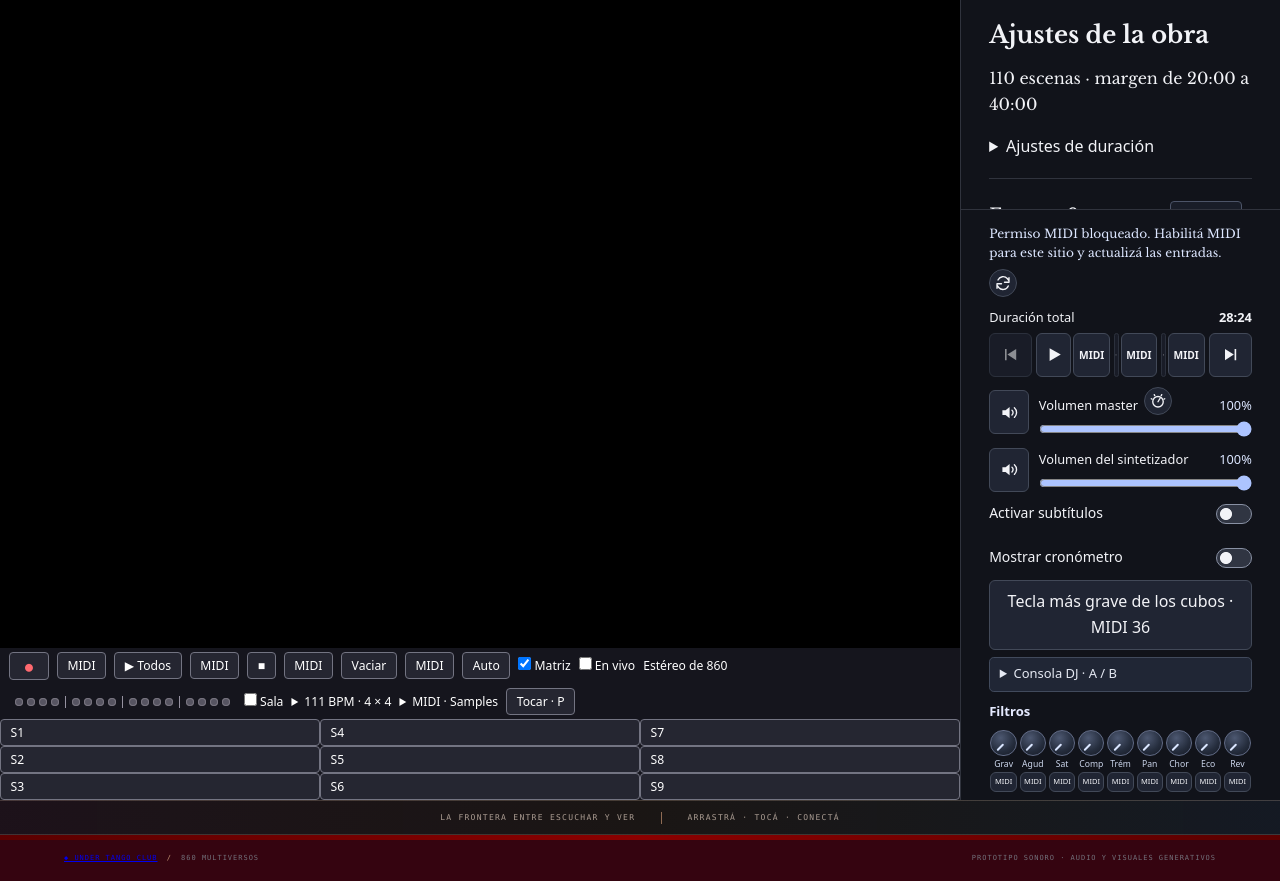
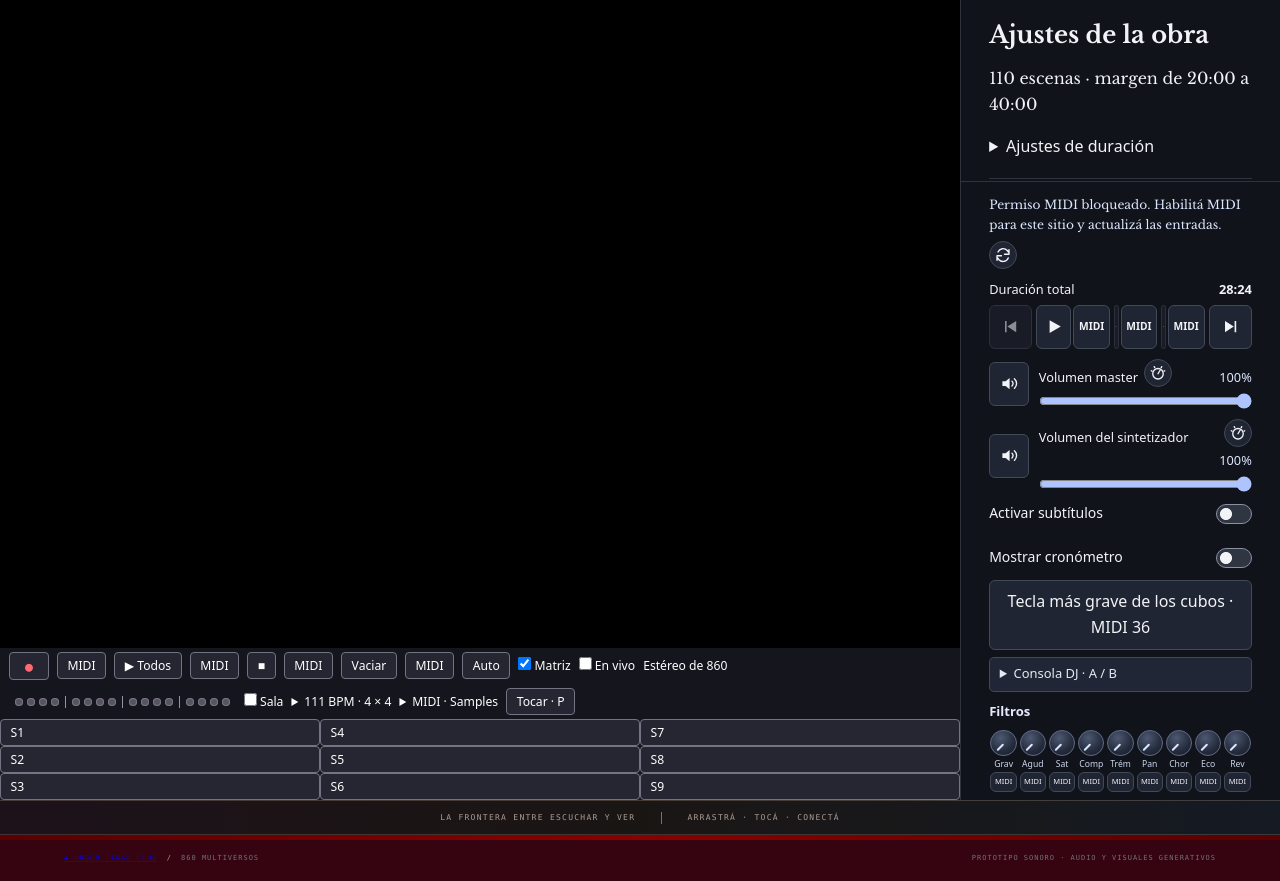
Before and after one commit to O-UnderTango-Club/UnderTangoWEBNextJS, a Next.js app: page /860-multiversos in a window 1280 px wide. Built offline with nearby package versions, Linux system fonts and the light colour scheme.

Commit message:
860 Multiversos | Asignación MIDI del volumen del sintetizador
Aprende el CC o Pitch Bend del fader físico y conserva la asignación del sintetizador en el mapa del Órganon.

```diff
--- a/app/860-multiversos/control-map.ts
+++ b/app/860-multiversos/control-map.ts
@@ -1,11 +1,28 @@
 import {DJ_MIDI_NAMES, isDjPad, type DjMidiMap, type DjMidiTarget} from "./dj-midi";
-import {filterForFader} from "./master-filters";
+import {filterForFader, type FilterFader} from "./master-filters";
 
 export const CONTROL_FILE = "Controles-860.json";
 export const CONTROL_FORMAT = "undertango-860/controles-v1";
 export const SETTINGS_PREFIX = "860-multiversos:settings:v1:";
 export const JOURNAL_KEY = "860-multiversos:organon:v1";
 export const RECOVERED_CONTROLS = "860-controles-recuperados";
+export const MASTER_FADER = "-1";
+export const SYNTH_FADER = "synth-volume";
+export const VOLUME_FADER_LABELS = {
+  [MASTER_FADER]: "Máster",
+  [SYNTH_FADER]: "Volumen del sintetizador",
+} as const;
+export type VolumeFader = keyof typeof VOLUME_FADER_LABELS;
+export type FaderTarget = VolumeFader | FilterFader;
+
+export function isVolumeFader(key: string): key is VolumeFader {
+  return Object.hasOwn(VOLUME_FADER_LABELS, key);
+}
+
+export function isFaderTarget(key: string): key is FaderTarget {
+  return isVolumeFader(key) || !!filterForFader(key);
+}
+
 export const BANK_ACTIONS = { volume: "Volumen", stop: "Stop", play: "Play inmediato", once: "Una vuelta", next: "Play en el 1", toggle: "Play / stop", select: "Elegir destino" } as const;
 export const TRANSPORT_NAMES = {
   play: "Play general", pauseScene: "Pausa general", stopScene: "Stop general", record: "Grabar",
@@ -92,7 +109,7 @@ function validSetting(name: SettingName, value: unknown): boolean {
         validSignal(id) && object(item) && integer(item.slot, 0, 8) && short(item.action) && Object.hasOwn(BANK_ACTIONS, item.action) &&
         short(item.label) && (item.alias === undefined || validSignal(item.alias, true)));
     case "ccMap":
-      return object(value) && Object.entries(value).every(([slot, b]) => (/^(-1|[0-8])$/.test(slot) || filterForFader(slot)) && object(b) &&
+      return object(value) && Object.entries(value).every(([slot, b]) => (isFaderTarget(slot) || /^[0-8]$/.test(slot)) && object(b) &&
         short(b.inputId) && (b.inputName === undefined || short(b.inputName)) && integer(b.cc, -1, 127) &&
         (b.ccChannel === undefined || integer(b.ccChannel, 0, 15)) &&
         (b.bendChannel === undefined || integer(b.bendChannel, 0, 15)));
@@ -166,7 +183,7 @@ export function describeControls(s: Settings): Rows {
   }
   for (const [slot, b] of Object.entries(s.ccMap)) {
     const filter=filterForFader(slot);
-    rows[slot === "-1" ? "Máster" : filter ? "Filtros · " + filter.label : "Síntesis histórica · " + synth[Number(slot)]] =
+    rows[isVolumeFader(slot) ? VOLUME_FADER_LABELS[slot] : filter ? "Filtros · " + filter.label : "Síntesis histórica · " + synth[Number(slot)]] =
       (b.inputName || b.inputId) + " · " + (b.cc < 0 ? "Pitch Bend · canal " + (Number(b.bendChannel) + 1) : "CC " + b.cc + (b.ccChannel === undefined ? "" : " · canal " + (b.ccChannel + 1)));
   }
   const buttons = transportBindings(s);
@@ -193,12 +210,14 @@ function sharedFaders(settings: Settings): string[] {
     if (key[2] !== "cc" && key[2] !== "bend") continue;
     for (const [slot, b] of Object.entries(settings.ccMap)) {
       const filter=filterForFader(slot);
-      if (slot !== "-1" && !filter) continue;
+      const destination = filter ? "el filtro " + filter.label :
+        isVolumeFader(slot) ? "el " + VOLUME_FADER_LABELS[slot].toLowerCase() : null;
+      if (!destination) continue;
       const device = a.alias ? signal(a.alias)[1] : undefined;
       const sameDevice = device && b.inputName ? device===b.inputName : key[0]===b.inputId;
       const sameSignal = key[2] === "cc" ? b.cc === key[3] && (b.ccChannel===undefined || b.ccChannel===key[1]) : b.cc < 0 && b.bendChannel === key[1];
       if (sameDevice && sameSignal) found.push("S" + (a.slot + 1) + " · " + BANK_ACTIONS[a.action] + " comparte " + a.label +
-        (filter ? " con el filtro " + filter.label : " con el máster") + ". El banco cede ese control.");
+        " con " + destination + ". El banco cede ese control.");
     }
   }
   return found;
--- a/app/860-multiversos/partitura.tsx
+++ b/app/860-multiversos/partitura.tsx
@@ -1,8 +1,11 @@
 "use client";
 
 import { useSavedSetting } from "./saved-setting";
-import { SETTINGS_PREFIX, PIANO_KEYS as computerPianoKeys, type CcBinding } from "./control-map";
-import { useCallback, useEffect, useLayoutEffect, useMemo, useRef, useState, type ReactNode } from "react";
+import {
+  isFaderTarget, isVolumeFader, MASTER_FADER, PIANO_KEYS as computerPianoKeys, SETTINGS_PREFIX,
+  SYNTH_FADER, VOLUME_FADER_LABELS, type CcBinding, type FaderTarget, type VolumeFader,
+} from "./control-map";
+import { useCallback, useEffect, useLayoutEffect, useMemo, useRef, useState } from "react";
 import styles from "./page.module.css";
 import { frequencyPoint, OCTAVE_NOTES, ORIGINAL_NOTES, tuningAt, type FrequencyVector } from "./frequency-tuning";
 import { sceneNoiseBuffers, scheduleContinuationAudio } from "./scene-audio";
@@ -31,7 +34,7 @@ import { useScorePercussion } from "./score-percussion";
 import { hasReferenceVisual, ReferenceVisual } from "./reference-visuals";
 import { ExtendedArt, useExtendedArtAudio } from "./extended-art";
 import { FilterControls } from "./filter-controls";
-import { createMasterFilters, filterForFader, type FilterFader, type FilterValues, type MasterFilter } from "./master-filters";
+import { createMasterFilters, filterForFader, type FilterValues, type MasterFilter } from "./master-filters";
 import { protectPeaks, SPEAKER_CEILING } from "./peak-protection";
 import {ritualLayer} from "./ritual-patterns";
 import { hasScoredTake, isManualLayer } from "./layer-take";
@@ -50,9 +53,6 @@ import { MIDI_REASSIGNMENT, reassignMidi, type MidiReassignment } from "./midi-r
 import { EXTENDED_STYLE } from "./extended-style";
 
 import { monitorMidiInputs, type MidiInputLike, type MidiDevice } from "./midi-inputs";
-
-const MASTER_FADER = "-1";
-type FaderTarget = typeof MASTER_FADER | FilterFader;
 
 type MidiAccessLike = {
   inputs: {
@@ -1291,13 +1291,16 @@ function OpeningFilm({cue, output, controls, strikes, paused, finish}: {
   </div>;
 }
 
-function VolumeControl({ id, label, sound, volume, onChange, children }: {
+function VolumeControl({ id, label, sound, volume, onChange, target, binding, learning, learn }: {
   id: string;
   label: string;
   sound: string;
   volume: number;
   onChange: (value: number) => void;
-  children?: ReactNode;
+  target: VolumeFader;
+  binding?: CcBinding;
+  learning: boolean;
+  learn: (target: FaderTarget) => void;
 }) {
   const audibleVolume = useRef(volume || 100);
   useEffect(() => {
@@ -1306,6 +1309,12 @@ function VolumeControl({ id, label, sound, volume, onChange, children }: {
 
   const muted = volume === 0;
   const soundAction = muted ? "Restaurar " + sound : "Silenciar " + sound;
+  const midiTarget = target === MASTER_FADER ? "volumen" : "volumen del sintetizador";
+  const midiAction = learning ? "Cancelar asignación del fader" :
+    (binding ? "Reasignar fader al " : "Asignar fader al ") + midiTarget;
+  const assignment = binding ? (binding.inputName || binding.inputId) + " · " +
+    (binding.cc < 0 ? "Pitch Bend" : "CC " + binding.cc) +
+    " · canal " + ((binding.bendChannel ?? binding.ccChannel ?? 0) + 1) : "";
   return <div className="zero-volume">
     <button type="button" aria-label={soundAction} title={soundAction}
       onClick={() => onChange(muted ? audibleVolume.current : 0)}>
@@ -1318,7 +1327,13 @@ function VolumeControl({ id, label, sound, volume, onChange, children }: {
     <div>
       <div className="zero-volume-label">
         <label htmlFor={id}>{label}</label>
-        {children}
+        <button type="button" className="zero-midi-icon" title={assignment ? midiAction + " · " + assignment : midiAction}
+          aria-label={midiAction} aria-pressed={learning} data-assigned={!!binding} onClick={() => learn(target)}>
+          <svg viewBox="0 0 24 24" aria-hidden="true">
+            <circle cx="12" cy="13" r="7" />
+            <path d="m12 13 3-5M3 9l1 .5M7 3.5l.7 1.3M17 3.5l-.7 1.3M21 9l-1 .5" />
+          </svg>
+        </button>
         <output htmlFor={id}>{volume}%</output>
       </div>
       <input id={id} type="range" min={0} max={100} step={1}
@@ -1328,22 +1343,32 @@ function VolumeControl({ id, label, sound, volume, onChange, children }: {
   </div>;
 }
 
-function ModuleZero({ firstMidi, calibration, toggleCalibration, masterVolume, setMasterVolume, learnFader, learningFader, faderBinding, faderSignal, pianoRouting, connectMidi, midiConnection, midiInputs, filters, setFilter, filterBindings, filterLearning, learnFilter }: {
-  firstMidi: number; calibration: boolean; toggleCalibration: () => void; masterVolume: number; setMasterVolume: (value: number) => void; learnFader: () => void; learningFader: boolean; faderBinding?: CcBinding; faderSignal: string;
+function ModuleZero({
+  firstMidi, calibration, toggleCalibration, masterVolume, setMasterVolume, synthVolume, setSynthVolume,
+  learnFader, learningFader, faderBindings, faderSignal, pianoRouting, connectMidi, midiConnection, midiInputs,
+  filters, setFilter,
+}: {
+  firstMidi: number;
+  calibration: boolean;
+  toggleCalibration: () => void;
+  masterVolume: number;
+  setMasterVolume: (value: number) => void;
+  synthVolume: number;
+  setSynthVolume: (value: number) => void;
+  learnFader: (target: FaderTarget) => void;
+  learningFader: FaderTarget | null;
+  faderBindings: Record<string, CcBinding>;
+  faderSignal: string;
   pianoRouting: { current: PerformanceInput | null };
   connectMidi: (rescan?: boolean) => Promise<void>;
   midiConnection: MidiConnection;
   midiInputs: MidiDevice[];
   filters: FilterValues;
-  setFilter: (id:MasterFilter,value:number)=>void;
-  filterBindings:Record<string,CcBinding>;
-  filterLearning:FilterFader|null;
-  learnFilter:(target:FilterFader)=>void;
+  setFilter: (id: MasterFilter, value: number) => void;
 }) {
   const [stage, setStage] = useState<keyof typeof MODULE_ZERO_SCENE_BY_STAGE | ExtendedScene>("ready");
   const [scanState, setScanState] = useState<"idle" | "busy" | "done">("idle");
   const transportMidi = useTransportMidi(connectMidi);
-  const faderLabel = learningFader ? "Cancelar asignación del fader" : faderBinding ? "Reasignar fader al volumen" : "Asignar fader al volumen";
   const activeScene = typeof stage === "number" ? stage : MODULE_ZERO_SCENE_BY_STAGE[stage];
   const noteScene = typeof activeScene === "string" && isNoteScene(activeScene) ? activeScene : null;
   const extendedScene = typeof stage === "number" ? stage : null;
@@ -1410,7 +1435,6 @@ function ModuleZero({ firstMidi, calibration, toggleCalibration, masterVolume, s
   const outputRef = useRef<GainNode | null>(null);
   const masterVolumeRef = useRef(masterVolume);
   const synthOutputRef = useRef<GainNode | null>(null);
-  const [synthVolume, setSynthVolume] = useSavedSetting("liveInstrumentVolume", 100);
   const synthVolumeRef = useRef(synthVolume);
   const timersRef = useRef(new Set<number>());
   const waitingCues = useRef(new Set<() => void>());
@@ -2230,7 +2254,8 @@ function ModuleZero({ firstMidi, calibration, toggleCalibration, masterVolume, s
       }
       .zero-controls button.zero-midi-icon { display:inline-grid; place-items:center; width:28px; height:28px; min-height:28px; padding:3px; border-radius:50%; }
       .zero-controls .zero-midi-icon svg { width:18px; height:18px; fill:none; stroke:currentColor; stroke-width:1.8; stroke-linecap:round; stroke-linejoin:round; }
-      .zero-midi-icon[aria-pressed=true] { background:#65518f; }
+      .zero-midi-icon[data-assigned=true] { border-color:#83bfba; color:#bcf3df; }
+       .zero-midi-icon[aria-pressed=true] { background:#65518f; }
       .zero-volume-label output { margin-left:auto; }
       .zero-volume-label output { color: #dce6ff; font-variant-numeric: tabular-nums; }
       .zero-settings {
@@ -2543,12 +2568,11 @@ function ModuleZero({ firstMidi, calibration, toggleCalibration, masterVolume, s
           </button>
         </div>
         {transportMidi.learning && ["play","pauseScene","stopScene"].includes(transportMidi.learning) && <small role="status">{transportMidi.hint}</small>}
-        <VolumeControl id="zero-master-volume" label="Volumen master" sound="sonido" volume={masterVolume} onChange={setMasterVolume}>
-          <button type="button" className="zero-midi-icon" title={faderLabel} aria-label={faderLabel} aria-pressed={learningFader} onClick={learnFader}><svg viewBox="0 0 24 24" aria-hidden="true"><circle cx="12" cy="13" r="7"/><path d="m12 13 3-5M3 9l1 .5M7 3.5l.7 1.3M17 3.5l-.7 1.3M21 9l-1 .5"/></svg></button>
-        </VolumeControl>
-        {(learningFader || faderSignal) && <small role="status" style={{display:"block"}}>{faderSignal || "Esperando un movimiento MIDI del fader…"}</small>}
-        <VolumeControl id="zero-synth-volume" label="Volumen del sintetizador" sound="sintetizador"
-          volume={synthVolume} onChange={setSynthVolume} />
+        <VolumeControl id="zero-master-volume" label="Volumen master" sound="sonido" volume={masterVolume} onChange={setMasterVolume}
+          target={MASTER_FADER} binding={faderBindings[MASTER_FADER]} learning={learningFader === MASTER_FADER} learn={learnFader} />
+        <VolumeControl id="zero-synth-volume" label="Volumen del sintetizador" sound="sintetizador" volume={synthVolume} onChange={setSynthVolume}
+          target={SYNTH_FADER} binding={faderBindings[SYNTH_FADER]} learning={learningFader === SYNTH_FADER} learn={learnFader} />
+        {faderSignal && <small role="status" style={{display:"block"}}>{faderSignal}</small>}
         <label className="zero-subtitle-toggle">
           Activar subtítulos
           <input type="checkbox" role="switch" checked={showSubtitles}
@@ -2565,8 +2589,8 @@ function ModuleZero({ firstMidi, calibration, toggleCalibration, masterVolume, s
         <DjConsole output={cue ? outputRef.current : null} inputs={midiInputs}
           scene={sceneNumber} cue={cue} seconds={durations[sceneNumber ?? 0]} paused={paused}
           automatic={djAutomatic} setAutomatic={setDjAutomatic} connectMidi={connectMidi}/>
-        <FilterControls values={filters} change={setFilter} bindings={filterBindings}
-          learning={filterLearning} learn={learnFilter}/>
+        <FilterControls values={filters} change={setFilter} bindings={faderBindings}
+          learning={learningFader && !isVolumeFader(learningFader) ? learningFader : null} learn={learnFader}/>
         {(preparing || paused) && <span className="zero-playback-status" role="status">{waitingForAudio ? "Tocá ▶ para habilitar el audio." : preparing ? "Preparando audio…" : "En pausa"}</span>}
       </div>
     </aside>
@@ -2580,6 +2604,7 @@ export default function Multiversos860Page() {
   const [firstMidi, setFirstMidi] = useSavedSetting("cubeFirstMidi", 36);
   const [calibration, setCalibration] = useState(false);
   const [masterVolume, setMasterVolume] = useSavedSetting("masterVolume", 100);
+  const [synthVolume, setSynthVolume] = useSavedSetting("liveInstrumentVolume", 100);
   const [faderSignal, setFaderSignal] = useState("");
   const [ccMap, setCcMap] = useSavedSetting<Record<string, CcBinding>>("ccMap", {});
   const [filters, setFilters] = useSavedSetting<FilterValues>("masterFilters", {});
@@ -2687,7 +2712,7 @@ export default function Multiversos860Page() {
           (controlType==="bend" ? binding.cc===-1 && binding.bendChannel===channel :
             controlType==="cc" && binding.cc===first && (binding.ccChannel===undefined || binding.ccChannel===channel));
         const fader = Object.keys(ccMapRef.current).find(key =>
-          (key===MASTER_FADER || filterForFader(key)) && matchesControl(ccMapRef.current[key]));
+          isFaderTarget(key) && matchesControl(ccMapRef.current[key]));
         if (controlType && midiLearnRef.current === null) {
           const id = JSON.stringify([input.id,channel,controlType,controlType==="bend"?0:first]);
           const reserved = fader!==undefined;
@@ -2712,7 +2737,7 @@ export default function Multiversos860Page() {
               ...(bend ? {bendChannel:channel} : {ccChannel:channel})};
             setCcMap(current=>{
               const next={...current};
-              for (const key of Object.keys(next)) if ((key===MASTER_FADER || filterForFader(key)) && matchesControl(next[key])) delete next[key];
+              for (const key of Object.keys(next)) if (isFaderTarget(key) && matchesControl(next[key])) delete next[key];
               next[learning]=binding;
               ccMapRef.current=next;
               return next;
@@ -2722,10 +2747,12 @@ export default function Multiversos860Page() {
           }
           const percent=Math.round((bend ? (first+128*second)/16383 : second/127)*100);
           const effect=filterForFader(target);
-          if (effect) setFilter(effect.id,percent);
-          else setMasterVolume(percent);
-          if (learning!==null || !effect) {
-            setFaderSignal((effect?.label || "Máster")+" · "+(input.name || "MIDI")+" · "+(bend ? "Pitch Bend" : "CC "+first)+" · "+percent+"%");
+          if (target === SYNTH_FADER) setSynthVolume(percent);
+          else if (target === MASTER_FADER) setMasterVolume(percent);
+          else if (effect) setFilter(effect.id,percent);
+          if (learning !== null || isVolumeFader(target)) {
+            const name = isVolumeFader(target) ? VOLUME_FADER_LABELS[target] : effect?.label;
+            setFaderSignal(name+" · "+(input.name || "MIDI")+" · "+(bend ? "Pitch Bend" : "CC "+first)+" · "+percent+"%");
           }
           return;
         }
@@ -2765,7 +2792,12 @@ export default function Multiversos860Page() {
   }, []);
 
   useEffect(() => {
-    const reset = (event: Event) => { if ((event as CustomEvent).detail !== "synth") { midiLearnRef.current = null; setMidiLearnFor(null); } };
+    const reset = (event: Event) => {
+      if ((event as CustomEvent).detail === "synth" || midiLearnRef.current === null) return;
+      midiLearnRef.current = null;
+      setMidiLearnFor(null);
+      setFaderSignal("");
+    };
     const releaseFader = (event: Event) => {
       const {id,alias,owner}=(event as CustomEvent<MidiReassignment>).detail;
       if (owner==="master") return;
@@ -2773,7 +2805,7 @@ export default function Multiversos860Page() {
       if (type!=="cc" && type!=="bend") return;
       const deviceName=alias ? JSON.parse(alias)[1] : undefined;
       const targets=Object.entries(ccMapRef.current).filter(([key,binding])=>{
-        if (key!==MASTER_FADER && !filterForFader(key)) return false;
+        if (!isFaderTarget(key)) return false;
         const samePort=binding.inputName && deviceName ? binding.inputName===deviceName : binding.inputId===inputId;
         const sameControl=type==="cc" ? binding.cc===number && (binding.ccChannel===undefined || binding.ccChannel===channel)
           : binding.cc===-1 && binding.bendChannel===channel;
@@ -2801,8 +2833,8 @@ export default function Multiversos860Page() {
       setFaderSignal("");
       return;
     }
-    const effect=filterForFader(target);
-    setFaderSignal(effect ? "Mové el fader MIDI para asignar "+effect.label+"." : "");
+    const name = isVolumeFader(target) ? VOLUME_FADER_LABELS[target] : filterForFader(target)?.label;
+    setFaderSignal("Mové un fader MIDI para asignar " + name + ".");
     window.dispatchEvent(new CustomEvent("860-midi-learn",{detail:"synth"}));
     void connectMidi(true);
     midiLearnRef.current = target;
@@ -2812,7 +2844,13 @@ export default function Multiversos860Page() {
   return (
     <main className={styles.console}>
       <h1 className={styles.scoreTitle}>860 Multiversos</h1>
-      <TempoProvider><ModuleZero firstMidi={firstMidi} calibration={calibration} toggleCalibration={() => setCalibration(value => !value)} faderSignal={faderSignal} masterVolume={masterVolume} setMasterVolume={setMasterVolume} faderBinding={ccMap[MASTER_FADER]} learningFader={midiLearnFor === MASTER_FADER} learnFader={()=>toggleMidiLearn(MASTER_FADER)} filters={filters} setFilter={setFilter} filterBindings={ccMap} filterLearning={midiLearnFor===MASTER_FADER ? null : midiLearnFor} learnFilter={toggleMidiLearn} pianoRouting={pianoRouting} connectMidi={connectMidi} midiConnection={midiConnection} midiInputs={midiInputs} /></TempoProvider>
+      <TempoProvider>
+        <ModuleZero firstMidi={firstMidi} calibration={calibration} toggleCalibration={() => setCalibration(value => !value)}
+          masterVolume={masterVolume} setMasterVolume={setMasterVolume} synthVolume={synthVolume} setSynthVolume={setSynthVolume}
+          faderSignal={faderSignal} faderBindings={ccMap} learningFader={midiLearnFor} learnFader={toggleMidiLearn}
+          filters={filters} setFilter={setFilter} pianoRouting={pianoRouting} connectMidi={connectMidi}
+          midiConnection={midiConnection} midiInputs={midiInputs} />
+      </TempoProvider>
       <div className={styles.horizon}>
         <span>LA FRONTERA ENTRE ESCUCHAR Y VER</span>
         <i />
```
